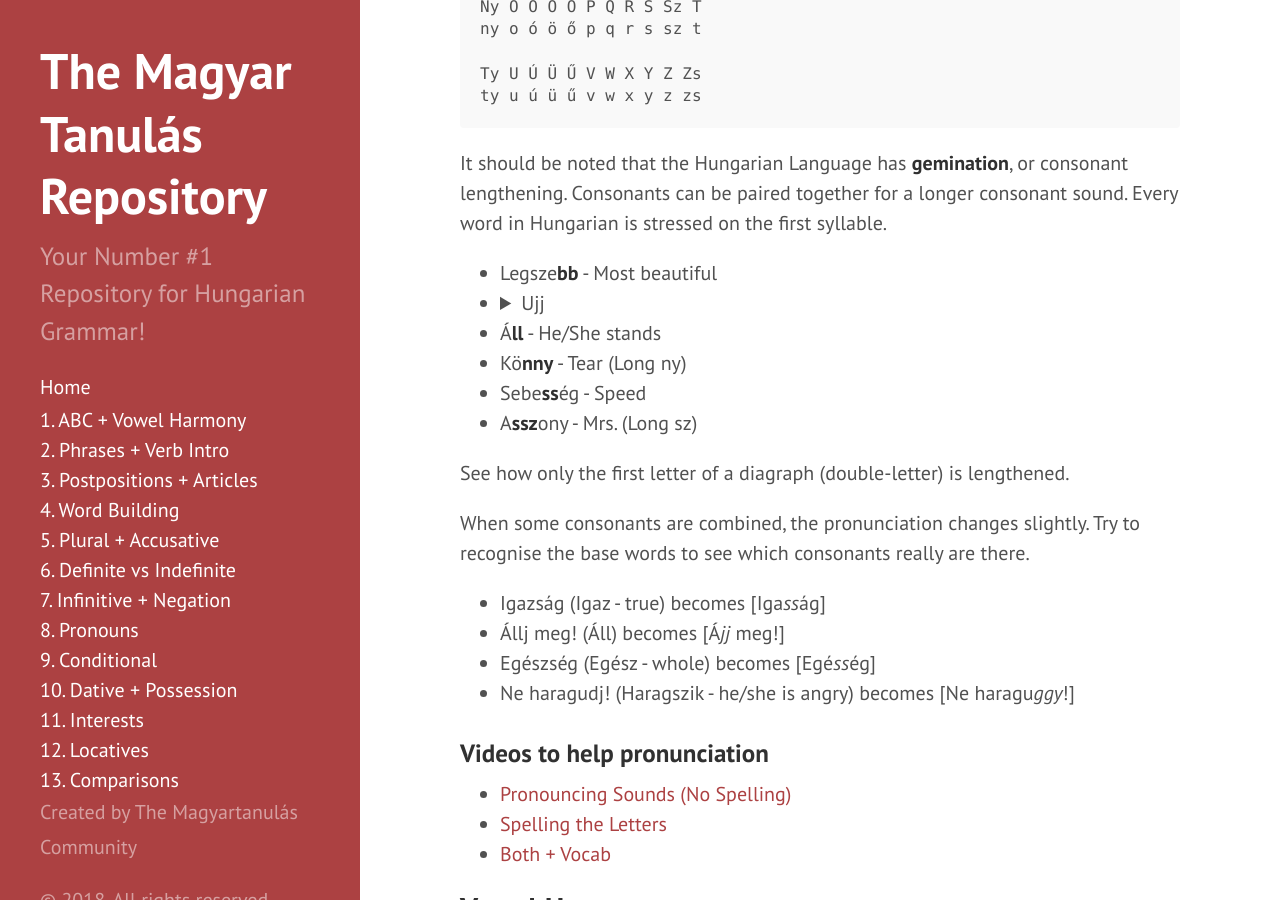
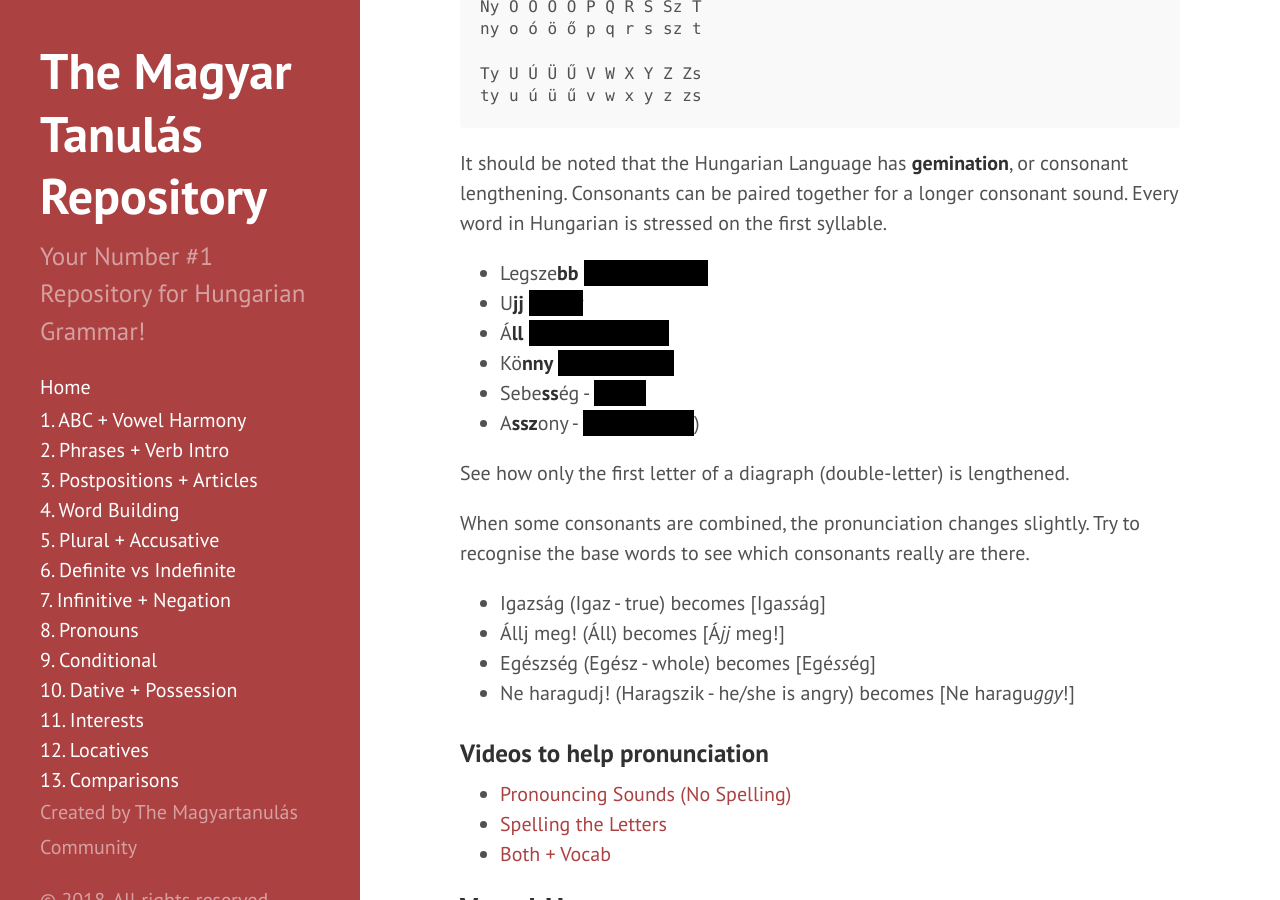
Before and after one commit to Magyartanulas/magyartanulas.github.io, a Jekyll site: the page built from alphabet_vowel-harmony.md, in a window 1280 px wide and 900 px high, scrolled down 523 px. Built offline with Jekyll 4.4.1, drawn with Linux system fonts in a browser that asks for light colours; Markdown is read by kramdown in place of the engine named in the settings.

Commit message:
Update alphabet_vowel-harmony.md

```diff
--- a/alphabet_vowel-harmony.md
+++ b/alphabet_vowel-harmony.md
@@ -26,12 +26,12 @@ ty u ú ü ű v w x y z zs
 It should be noted that the Hungarian Language has **gemination**, or consonant lengthening.
 Consonants can be paired together for a longer consonant sound. Every word in Hungarian is stressed on the first syllable.
 
-* Legsze**bb** - Most beautiful
-* <details><summary>U<bold>jj</bold></summary> Finger</details>
-* Á**ll**  - He/She stands
-* Kö**nny** - Tear (Long ny)
-* Sebe**ss**ég - Speed
-* A**ssz**ony - Mrs. (Long sz)
+* Legsze**bb** <span class="spoiler">Most beautiful</span>
+* U**jj** <span class="spoiler">Finger</span>
+* Á**ll** <span class="spoiler">He/she/it stands</span>
+* Kö**nny** <span class="spoiler">Tear (long ny)</span>
+* Sebe**ss**ég - <span class="spoiler">Speed</span>
+* A**ssz**ony - <span class="spoiler">Mrs. (long sz)</span>)
 
 See how only the first letter of a diagraph (double-letter) is lengthened.
 
```
